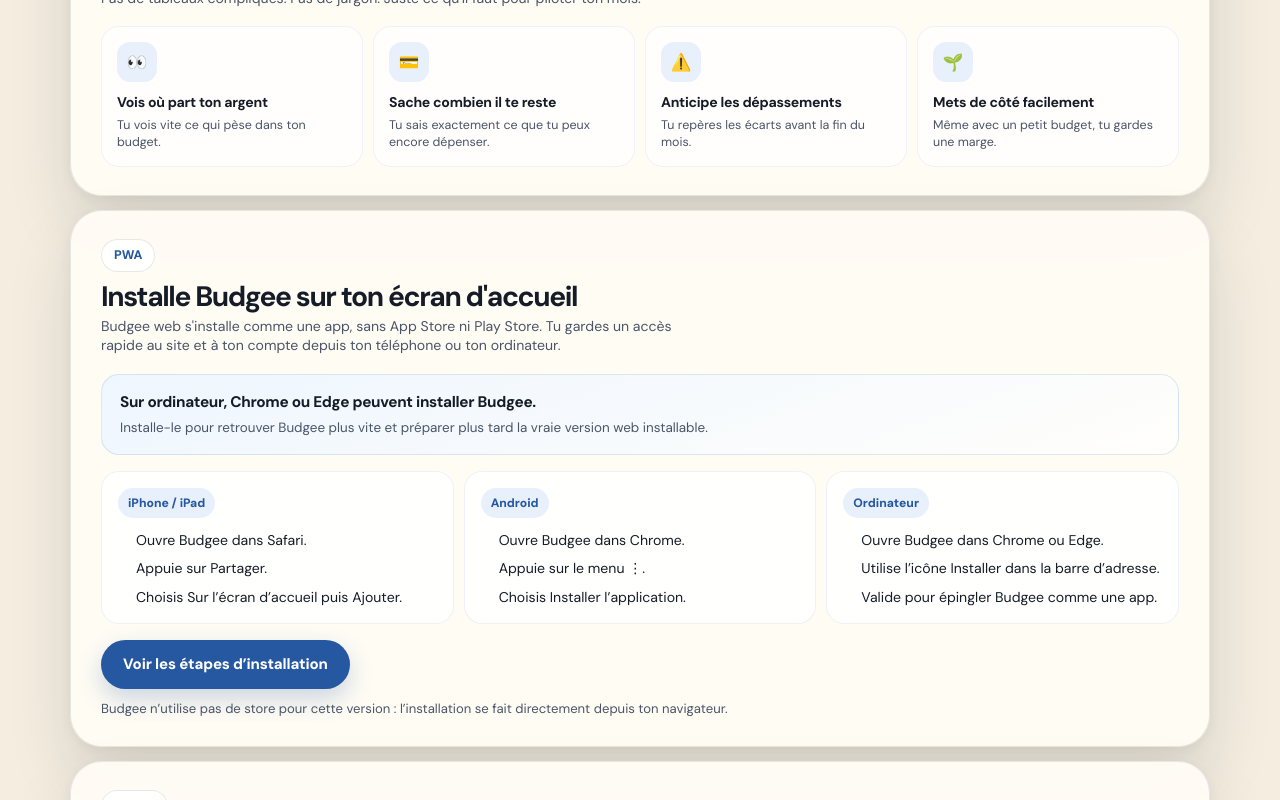
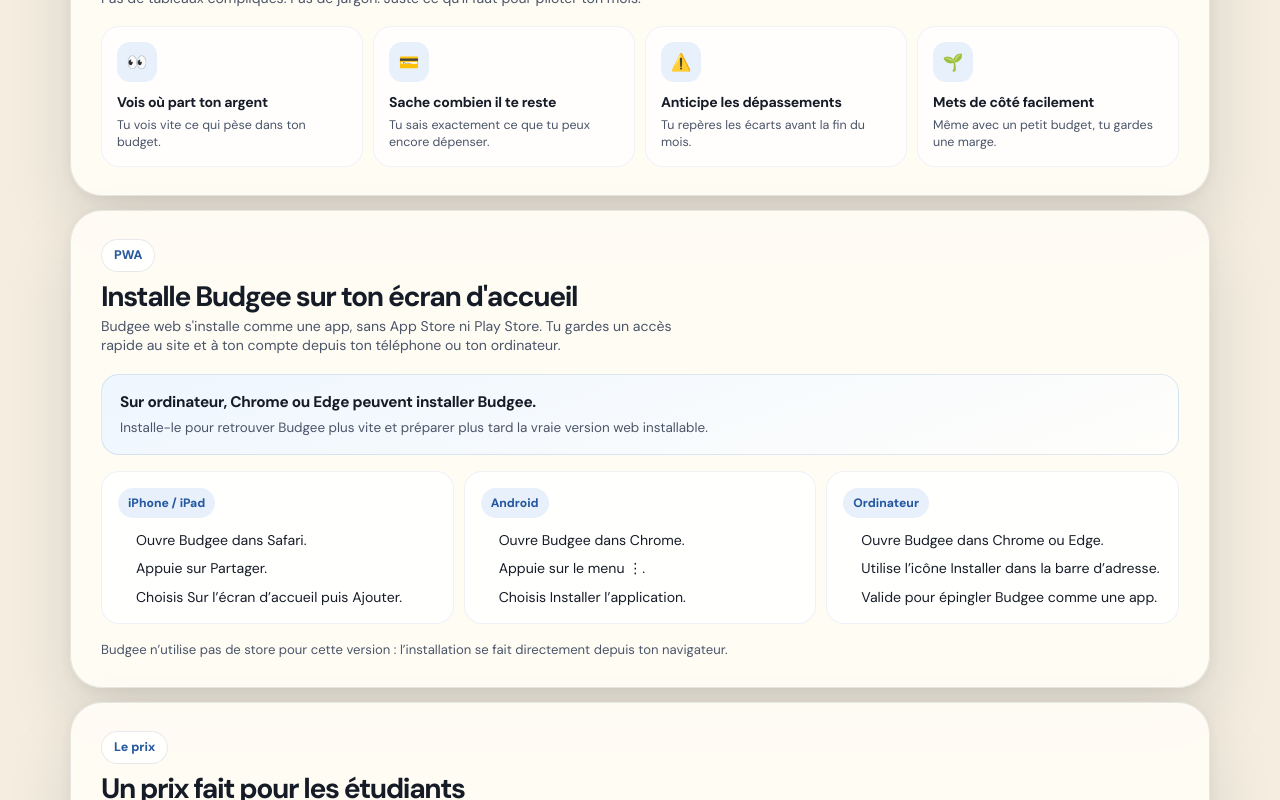
Before and after one commit to tiavinaadr25-ux/budgee-web-inscription, a Next.js app: page / in a window 1280 px wide. Shown: the part 2000-2800 px from the top of the page. Built offline with nearby package versions, Linux system fonts and the light colour scheme; no server answers.

Commit message:
Remove PWA install CTA button

```diff
--- a/app/LandingClient.tsx
+++ b/app/LandingClient.tsx
@@ -1296,19 +1296,10 @@
               </ol>
             </article>
           </div>
-          <div className="install-actions">
-            <button type="button" className="btn-primary" onClick={handleInstallPwa}>
-              {isStandaloneMode
-                ? 'Budgee est déjà installé'
-                : deferredInstallPrompt
-                  ? 'Installer Budgee maintenant'
-                  : 'Voir les étapes d’installation'}
-            </button>
-            <p className="install-note">
-              Budgee n’utilise pas de store pour cette version : l’installation se
-              fait directement depuis ton navigateur.
-            </p>
-          </div>
+          <p className="install-note">
+            Budgee n’utilise pas de store pour cette version : l’installation se
+            fait directement depuis ton navigateur.
+          </p>
         </section>
 
         <section className="card fade-up">
--- a/app/globals.css
+++ b/app/globals.css
@@ -449,13 +449,6 @@
   line-height: 1.45;
 }
 
-.install-actions {
-  display: flex;
-  flex-direction: column;
-  align-items: flex-start;
-  gap: 10px;
-}
-
 .install-note {
   color: var(--muted);
   font-size: 0.82rem;
```
